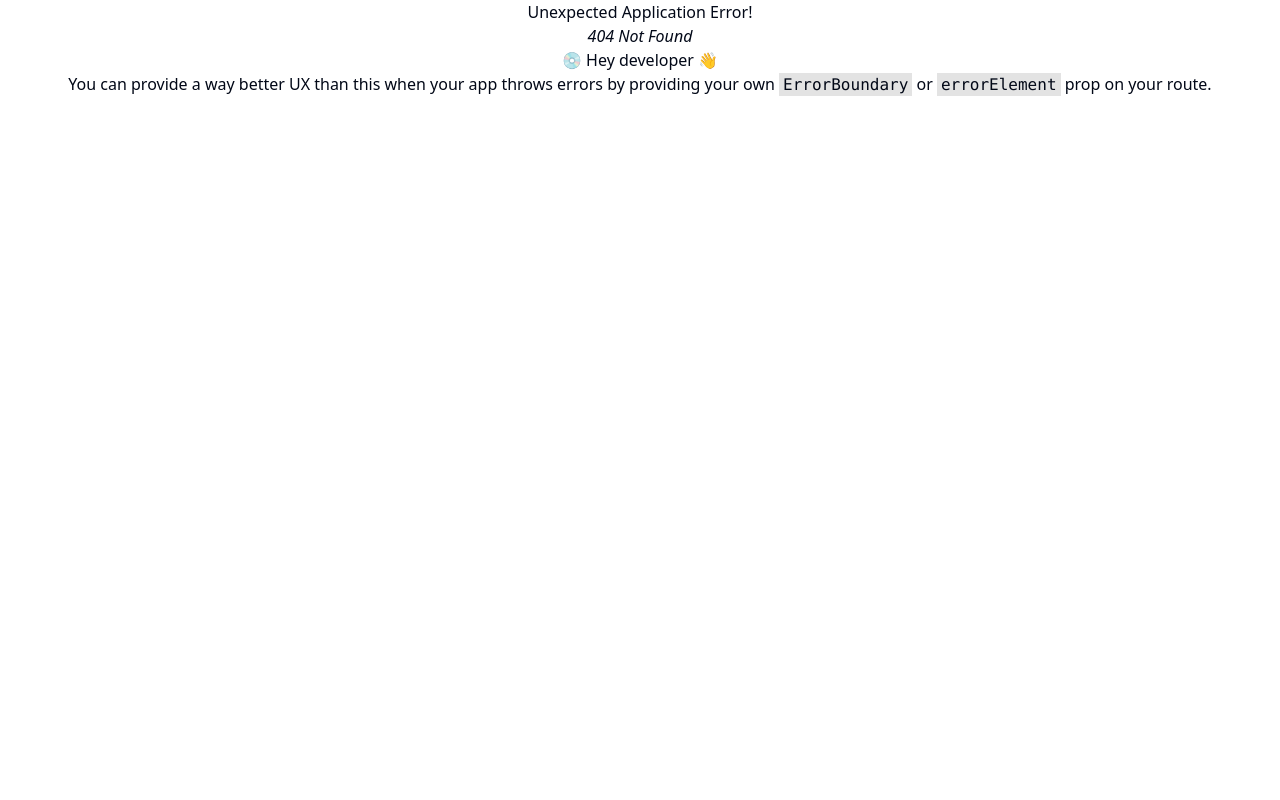
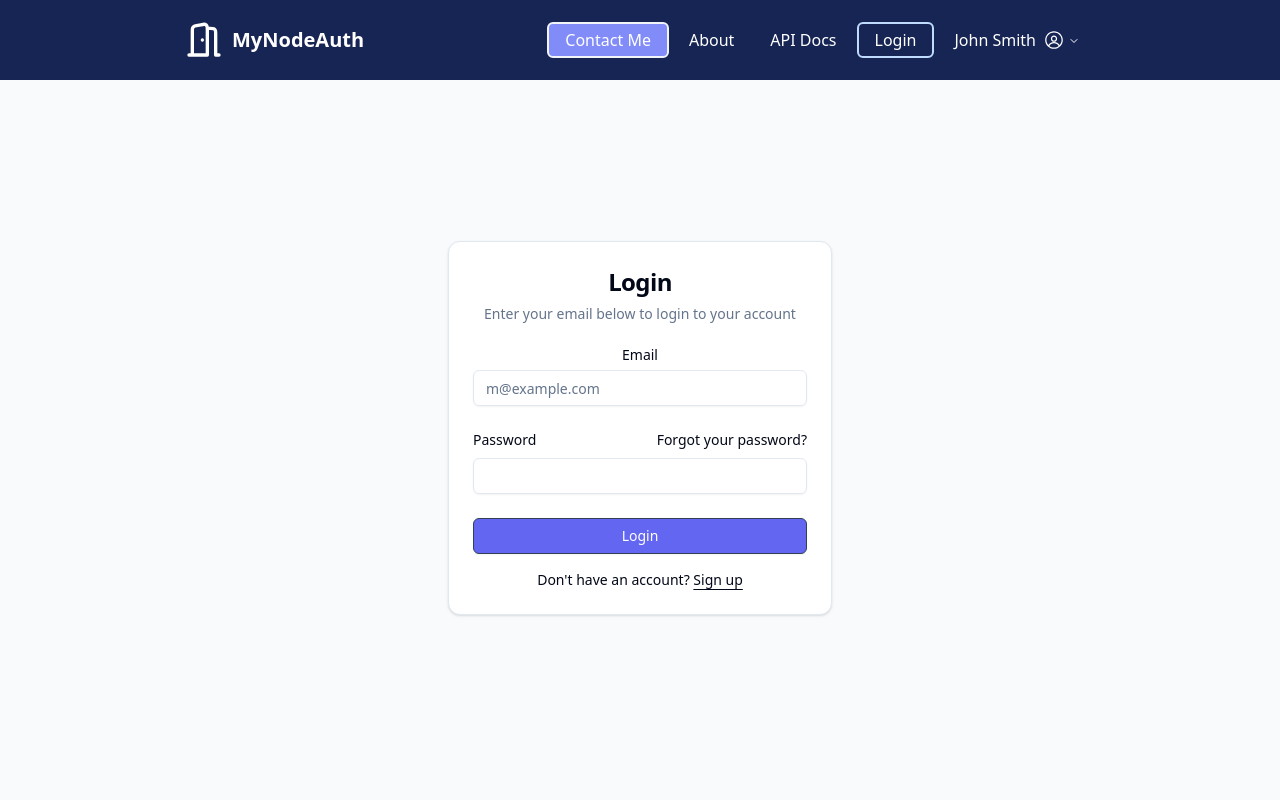
Before and after one commit to felipeheckemendes/user-auth-node, a React (Vite) app in the folder client/: page /login in a window 1280 px wide. Before the commit this address had no page. Shown: the top 800 px of the page. Built offline with nearby package versions, Linux system fonts and the light colour scheme; a web font is replaced by a local one.

Commit message:
feat(front-end): add static pages for Login, Signup and Forgot Password

```diff
--- a/client/package.json
+++ b/client/package.json
@@ -10,6 +10,7 @@
     "preview": "vite preview"
   },
   "dependencies": {
+    "@radix-ui/react-label": "^2.1.1",
     "@radix-ui/react-navigation-menu": "^1.2.3",
     "@radix-ui/react-separator": "^1.1.1",
     "@radix-ui/react-slot": "^1.1.1",
--- a/client/src/App.jsx
+++ b/client/src/App.jsx
@@ -6,11 +6,17 @@
 import Layout from './components/Layout';
 // Pages
 import Home from './pages/Home';
+import Login from './pages/Login.tsx';
+import Signup from './pages/Signup.tsx';
+import ForgotPassword from './pages/ForgotPassword.tsx';
 
 const router = createBrowserRouter(
   createRoutesFromElements(
     <Route path="/" element={<Layout />}>
       <Route index element={<Home />} />
+      <Route path="login" element={<Login />} />
+      <Route path="signup" element={<Signup />} />
+      <Route path="forgotpassword" element={<ForgotPassword />} />
     </Route>,
   ),
 );
@@ -25,10 +31,7 @@
 
 export default App;
 
-// <Route path="" element={<Home />} />
 // <Route path="account">
-//   <Route path="login" element={<Login />} />
-//   <Route path="signup" element={<Signup />} />
 //   <Route path="profile" element={<AccountLayout />}>
 //     <Route path="overview" element={<AccountOverview />} />
 //     <Route path="info" element={<AccountInfo />} />
--- /dev/null
+++ b/client/src/components/ForgotPasswordForm.tsx
@@ -0,0 +1,36 @@
+import { cn } from '@/lib/utils';
+import { Button } from '@/components/ui/button';
+import { Card, CardContent, CardDescription, CardHeader, CardTitle } from '@/components/ui/card';
+import { Input } from '@/components/ui/input';
+import { Label } from '@/components/ui/label';
+import { Link } from 'react-router';
+
+export default function LoginForm({ className, ...props }: React.ComponentPropsWithoutRef<'div'>) {
+  console.log('Here');
+  return (
+    <div className={cn('flex flex-col gap-6 mt-24', className)} {...props}>
+      <Card>
+        <CardHeader>
+          <CardTitle className="text-2xl">Sign up</CardTitle>
+          <CardDescription>
+            <p>Enter your email below to reset your password.</p>
+            <p>We will send you a reset token.</p>
+          </CardDescription>
+        </CardHeader>
+        <CardContent>
+          <form>
+            <div className="flex flex-col gap-6">
+              <div className="grid gap-2">
+                <Label htmlFor="email">Email</Label>
+                <Input id="email" type="email" placeholder="m@example.com" required />
+              </div>
+              <Button variant="mainIndigo" type="submit" className="w-full">
+                Send me a reset link
+              </Button>
+            </div>
+          </form>
+        </CardContent>
+      </Card>
+    </div>
+  );
+}
--- /dev/null
+++ b/client/src/components/LoginForm.tsx
@@ -0,0 +1,51 @@
+import { cn } from '@/lib/utils';
+import { Button } from '@/components/ui/button';
+import { Card, CardContent, CardDescription, CardHeader, CardTitle } from '@/components/ui/card';
+import { Input } from '@/components/ui/input';
+import { Label } from '@/components/ui/label';
+import { Link } from 'react-router';
+
+export default function LoginForm({ className, ...props }: React.ComponentPropsWithoutRef<'div'>) {
+  console.log('Here');
+  return (
+    <div className={cn('flex flex-col gap-6 mt-24', className)} {...props}>
+      <Card>
+        <CardHeader>
+          <CardTitle className="text-2xl">Login</CardTitle>
+          <CardDescription>Enter your email below to login to your account</CardDescription>
+        </CardHeader>
+        <CardContent>
+          <form>
+            <div className="flex flex-col gap-6">
+              <div className="grid gap-2">
+                <Label htmlFor="email">Email</Label>
+                <Input id="email" type="email" placeholder="m@example.com" required />
+              </div>
+              <div className="grid gap-2">
+                <div className="flex items-center">
+                  <Label htmlFor="password">Password</Label>
+                  <Link
+                    to="/forgotpassword"
+                    className="ml-auto inline-block text-sm underline-offset-4 hover:underline"
+                  >
+                    Forgot your password?
+                  </Link>
+                </div>
+                <Input id="password" type="password" required />
+              </div>
+              <Button type="submit" variant="mainIndigo" className="w-full">
+                Login
+              </Button>
+            </div>
+            <div className="mt-4 text-center text-sm">
+              Don&apos;t have an account?{' '}
+              <Link to="/signup" className="underline underline-offset-4">
+                Sign up
+              </Link>
+            </div>
+          </form>
+        </CardContent>
+      </Card>
+    </div>
+  );
+}
--- /dev/null
+++ b/client/src/components/SignupForm.tsx
@@ -0,0 +1,43 @@
+import { cn } from '@/lib/utils';
+import { Button } from '@/components/ui/button';
+import { Card, CardContent, CardDescription, CardHeader, CardTitle } from '@/components/ui/card';
+import { Input } from '@/components/ui/input';
+import { Label } from '@/components/ui/label';
+import { Link } from 'react-router';
+
+export default function LoginForm({ className, ...props }: React.ComponentPropsWithoutRef<'div'>) {
+  console.log('Here');
+  return (
+    <div className={cn('flex flex-col gap-6 mt-24', className)} {...props}>
+      <Card>
+        <CardHeader>
+          <CardTitle className="text-2xl">Sign up</CardTitle>
+          <CardDescription>Enter your email below to create a new account</CardDescription>
+        </CardHeader>
+        <CardContent>
+          <form>
+            <div className="flex flex-col gap-6">
+              <div className="grid gap-2">
+                <Label htmlFor="email">Email</Label>
+                <Input id="email" type="email" placeholder="m@example.com" required />
+              </div>
+              <div className="grid gap-2">
+                <Label htmlFor="password">Password</Label>
+                <Input id="password" type="password" required />
+              </div>
+              <div className="grid gap-2">
+                <Label htmlFor="passwordConfirm" className="font-normal">
+                  Please Confirm your Password
+                </Label>
+                <Input id="passwordConfirm" type="password" required />
+              </div>
+              <Button variant="mainIndigo" type="submit" className="w-full">
+                Sign up
+              </Button>
+            </div>
+          </form>
+        </CardContent>
+      </Card>
+    </div>
+  );
+}
--- a/client/src/components/ui/button.tsx
+++ b/client/src/components/ui/button.tsx
@@ -1,57 +1,52 @@
-import * as React from "react"
-import { Slot } from "@radix-ui/react-slot"
-import { cva, type VariantProps } from "class-variance-authority"
+import * as React from 'react';
+import { Slot } from '@radix-ui/react-slot';
+import { cva, type VariantProps } from 'class-variance-authority';
 
-import { cn } from "@/lib/utils"
+import { cn } from '@/lib/utils';
 
 const buttonVariants = cva(
-  "inline-flex items-center justify-center gap-2 whitespace-nowrap rounded-md text-sm font-medium transition-colors focus-visible:outline-none focus-visible:ring-1 focus-visible:ring-ring disabled:pointer-events-none disabled:opacity-50 [&_svg]:pointer-events-none [&_svg]:size-4 [&_svg]:shrink-0",
+  'inline-flex items-center justify-center gap-2 whitespace-nowrap rounded-md text-sm font-medium transition-colors focus-visible:outline-none focus-visible:ring-1 focus-visible:ring-ring disabled:pointer-events-none disabled:opacity-50 [&_svg]:pointer-events-none [&_svg]:size-4 [&_svg]:shrink-0',
   {
     variants: {
       variant: {
-        default:
-          "bg-primary text-primary-foreground shadow hover:bg-primary/90",
-        destructive:
-          "bg-destructive text-destructive-foreground shadow-sm hover:bg-destructive/90",
+        default: 'bg-primary text-primary-foreground shadow hover:bg-primary/90',
+        destructive: 'bg-destructive text-destructive-foreground shadow-sm hover:bg-destructive/90',
         outline:
-          "border border-input bg-background shadow-sm hover:bg-accent hover:text-accent-foreground",
-        secondary:
-          "bg-secondary text-secondary-foreground shadow-sm hover:bg-secondary/80",
-        ghost: "hover:bg-accent hover:text-accent-foreground",
-        link: "text-primary underline-offset-4 hover:underline",
+          'border border-input bg-background shadow-sm hover:bg-accent hover:text-accent-foreground',
+        mainIndigo:
+          'border border-slate-700 bg-indigo-500 text-white shadow-sm hover:bg-indigo-500/90',
+        secondary: 'bg-secondary text-secondary-foreground shadow-sm hover:bg-secondary/80',
+        ghost: 'hover:bg-accent hover:text-accent-foreground',
+        link: 'text-primary underline-offset-4 hover:underline',
       },
       size: {
-        default: "h-9 px-4 py-2",
-        sm: "h-8 rounded-md px-3 text-xs",
-        lg: "h-10 rounded-md px-8",
-        icon: "h-9 w-9",
+        default: 'h-9 px-4 py-2',
+        sm: 'h-8 rounded-md px-3 text-xs',
+        lg: 'h-10 rounded-md px-8',
+        icon: 'h-9 w-9',
       },
     },
     defaultVariants: {
-      variant: "default",
-      size: "default",
+      variant: 'default',
+      size: 'default',
     },
-  }
-)
+  },
+);
 
 export interface ButtonProps
   extends React.ButtonHTMLAttributes<HTMLButtonElement>,
     VariantProps<typeof buttonVariants> {
-  asChild?: boolean
+  asChild?: boolean;
 }
 
 const Button = React.forwardRef<HTMLButtonElement, ButtonProps>(
   ({ className, variant, size, asChild = false, ...props }, ref) => {
-    const Comp = asChild ? Slot : "button"
+    const Comp = asChild ? Slot : 'button';
     return (
-      <Comp
-        className={cn(buttonVariants({ variant, size, className }))}
-        ref={ref}
-        {...props}
-      />
-    )
-  }
-)
-Button.displayName = "Button"
+      <Comp className={cn(buttonVariants({ variant, size, className }))} ref={ref} {...props} />
+    );
+  },
+);
+Button.displayName = 'Button';
 
-export { Button, buttonVariants }
+export { Button, buttonVariants };
--- /dev/null
+++ b/client/src/components/ui/card.tsx
@@ -0,0 +1,76 @@
+import * as React from "react"
+
+import { cn } from "@/lib/utils"
+
+const Card = React.forwardRef<
+  HTMLDivElement,
+  React.HTMLAttributes<HTMLDivElement>
+>(({ className, ...props }, ref) => (
+  <div
+    ref={ref}
+    className={cn(
+      "rounded-xl border bg-card text-card-foreground shadow",
+      className
+    )}
+    {...props}
+  />
+))
+Card.displayName = "Card"
+
+const CardHeader = React.forwardRef<
+  HTMLDivElement,
+  React.HTMLAttributes<HTMLDivElement>
+>(({ className, ...props }, ref) => (
+  <div
+    ref={ref}
+    className={cn("flex flex-col space-y-1.5 p-6", className)}
+    {...props}
+  />
+))
+CardHeader.displayName = "CardHeader"
+
+const CardTitle = React.forwardRef<
+  HTMLDivElement,
+  React.HTMLAttributes<HTMLDivElement>
+>(({ className, ...props }, ref) => (
+  <div
+    ref={ref}
+    className={cn("font-semibold leading-none tracking-tight", className)}
+    {...props}
+  />
+))
+CardTitle.displayName = "CardTitle"
+
+const CardDescription = React.forwardRef<
+  HTMLDivElement,
+  React.HTMLAttributes<HTMLDivElement>
+>(({ className, ...props }, ref) => (
+  <div
+    ref={ref}
+    className={cn("text-sm text-muted-foreground", className)}
+    {...props}
+  />
+))
+CardDescription.displayName = "CardDescription"
+
+const CardContent = React.forwardRef<
+  HTMLDivElement,
+  React.HTMLAttributes<HTMLDivElement>
+>(({ className, ...props }, ref) => (
+  <div ref={ref} className={cn("p-6 pt-0", className)} {...props} />
+))
+CardContent.displayName = "CardContent"
+
+const CardFooter = React.forwardRef<
+  HTMLDivElement,
+  React.HTMLAttributes<HTMLDivElement>
+>(({ className, ...props }, ref) => (
+  <div
+    ref={ref}
+    className={cn("flex items-center p-6 pt-0", className)}
+    {...props}
+  />
+))
+CardFooter.displayName = "CardFooter"
+
+export { Card, CardHeader, CardFooter, CardTitle, CardDescription, CardContent }
--- /dev/null
+++ b/client/src/components/ui/input.tsx
@@ -0,0 +1,22 @@
+import * as React from "react"
+
+import { cn } from "@/lib/utils"
+
+const Input = React.forwardRef<HTMLInputElement, React.ComponentProps<"input">>(
+  ({ className, type, ...props }, ref) => {
+    return (
+      <input
+        type={type}
+        className={cn(
+          "flex h-9 w-full rounded-md border border-input bg-transparent px-3 py-1 text-base shadow-sm transition-colors file:border-0 file:bg-transparent file:text-sm file:font-medium file:text-foreground placeholder:text-muted-foreground focus-visible:outline-none focus-visible:ring-1 focus-visible:ring-ring disabled:cursor-not-allowed disabled:opacity-50 md:text-sm",
+          className
+        )}
+        ref={ref}
+        {...props}
+      />
+    )
+  }
+)
+Input.displayName = "Input"
+
+export { Input }
--- /dev/null
+++ b/client/src/components/ui/label.tsx
@@ -0,0 +1,24 @@
+import * as React from "react"
+import * as LabelPrimitive from "@radix-ui/react-label"
+import { cva, type VariantProps } from "class-variance-authority"
+
+import { cn } from "@/lib/utils"
+
+const labelVariants = cva(
+  "text-sm font-medium leading-none peer-disabled:cursor-not-allowed peer-disabled:opacity-70"
+)
+
+const Label = React.forwardRef<
+  React.ElementRef<typeof LabelPrimitive.Root>,
+  React.ComponentPropsWithoutRef<typeof LabelPrimitive.Root> &
+    VariantProps<typeof labelVariants>
+>(({ className, ...props }, ref) => (
+  <LabelPrimitive.Root
+    ref={ref}
+    className={cn(labelVariants(), className)}
+    {...props}
+  />
+))
+Label.displayName = LabelPrimitive.Root.displayName
+
+export { Label }
--- /dev/null
+++ b/client/src/pages/ForgotPassword.tsx
@@ -0,0 +1,11 @@
+import ForgotPasswordForm from '@/components/ForgotPasswordForm';
+
+export default function Page() {
+  return (
+    <div className="flex max-h-[calc(100svh-200px)] w-full items-center justify-center p-6 md:p-10">
+      <div className="w-full max-w-sm">
+        <ForgotPasswordForm />
+      </div>
+    </div>
+  );
+}
--- /dev/null
+++ b/client/src/pages/Login.tsx
@@ -0,0 +1,11 @@
+import LoginForm from '@/components/LoginForm';
+
+export default function Page() {
+  return (
+    <div className="flex max-h-[calc(100svh-200px)] w-full items-center justify-center p-6 md:p-10">
+      <div className="w-full max-w-sm">
+        <LoginForm />
+      </div>
+    </div>
+  );
+}
--- /dev/null
+++ b/client/src/pages/Signup.tsx
@@ -0,0 +1,11 @@
+import SignupForm from '@/components/SignupForm';
+
+export default function Page() {
+  return (
+    <div className="flex max-h-[calc(100svh-200px)] w-full items-center justify-center p-6 md:p-10">
+      <div className="w-full max-w-sm">
+        <SignupForm />
+      </div>
+    </div>
+  );
+}
```
Also changed, not shown: 1 other file (tests, documents, lock files or other folders).
